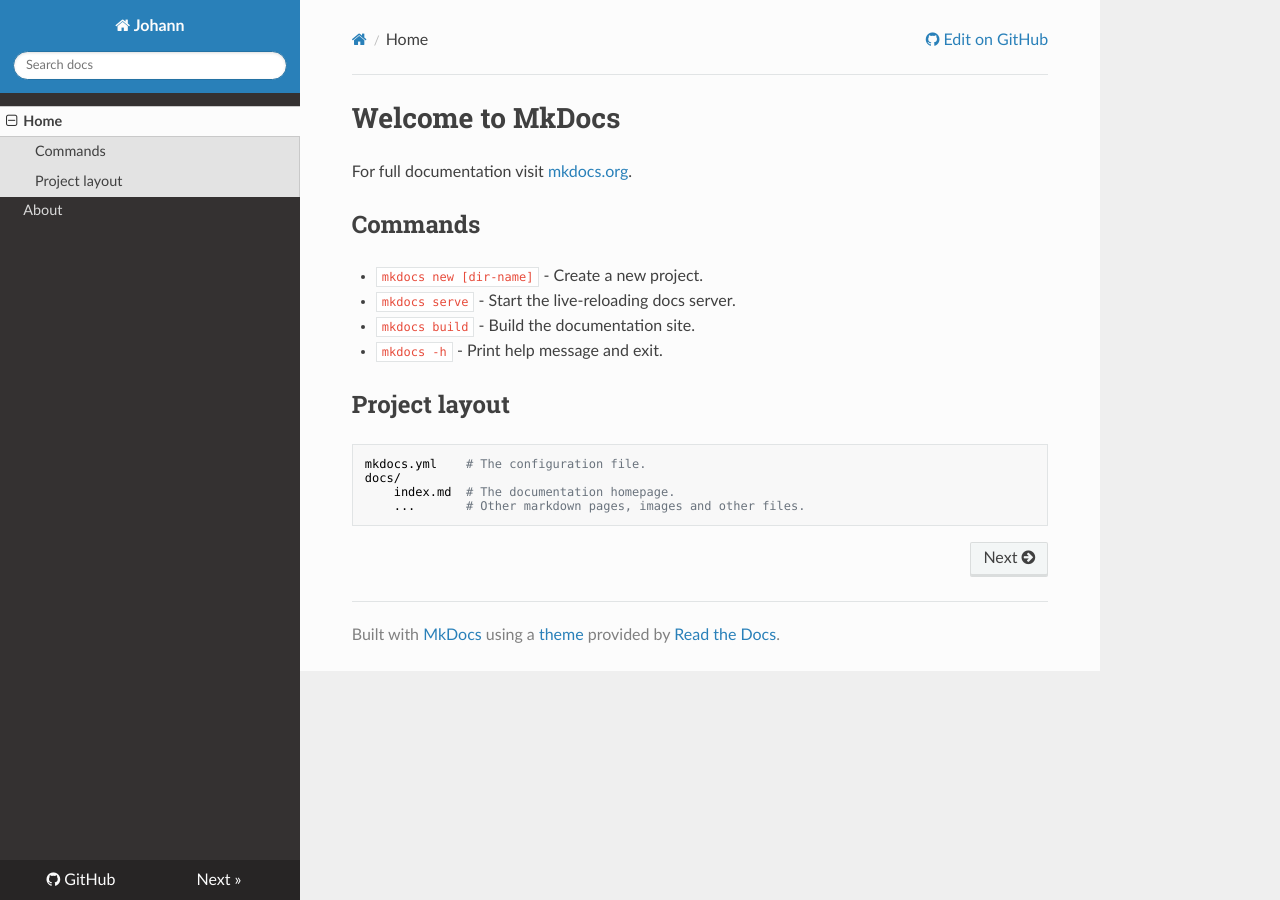
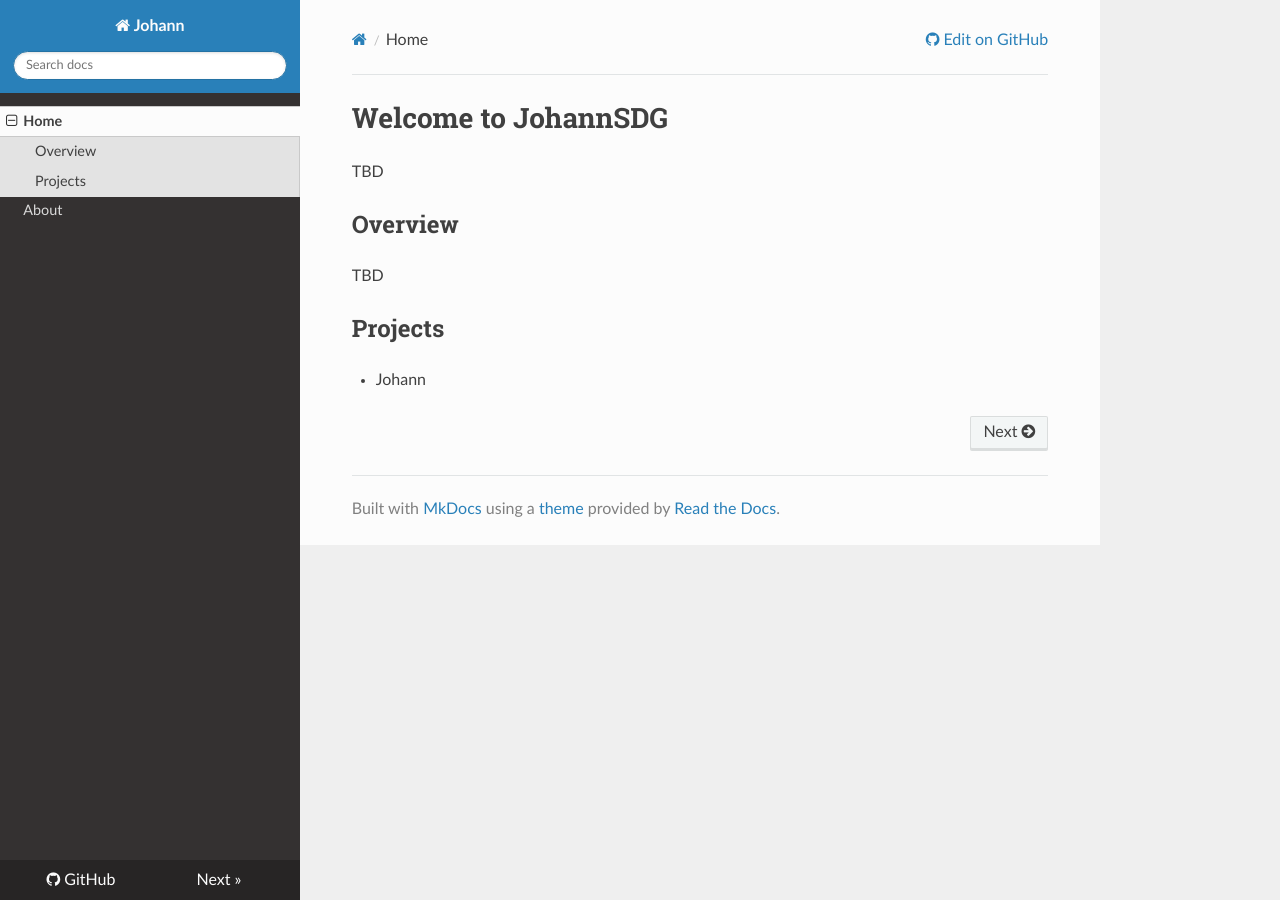
Before and after one commit to johannsdg/johannsdg.github.io, an MkDocs documentation site: the page built from docs/index.md, in a window 1280 px wide. Built offline with MkDocs 1.6.1, drawn with Linux system fonts in a browser that asks for light colours; nearby versions of some CDN libraries.

Commit message:
Update index.md
Added placeholders

```diff
--- a/docs/index.md
+++ b/docs/index.md
@@ -1,17 +1,11 @@
-# Welcome to MkDocs
+# Welcome to JohannSDG
 
-For full documentation visit [mkdocs.org](https://www.mkdocs.org).
+TBD
 
-## Commands
+## Overview
 
-* `mkdocs new [dir-name]` - Create a new project.
-* `mkdocs serve` - Start the live-reloading docs server.
-* `mkdocs build` - Build the documentation site.
-* `mkdocs -h` - Print help message and exit.
+TBD
 
-## Project layout
+## Projects
 
-    mkdocs.yml    # The configuration file.
-    docs/
-        index.md  # The documentation homepage.
-        ...       # Other markdown pages, images and other files.
+* Johann
```
